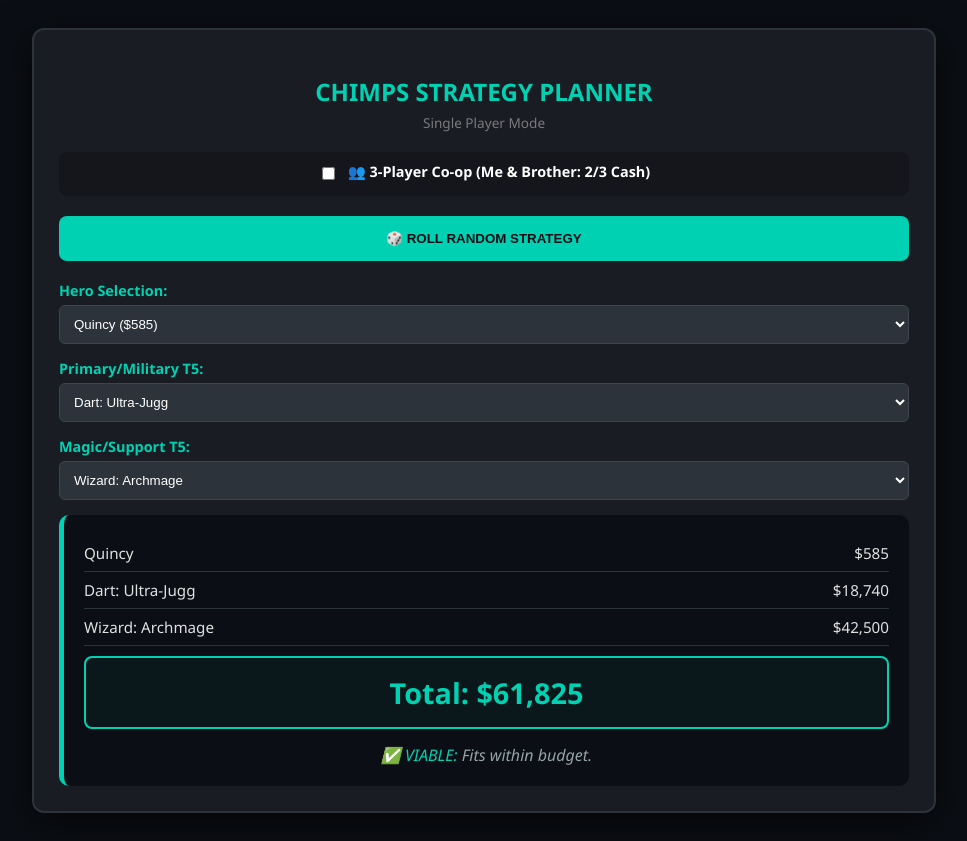
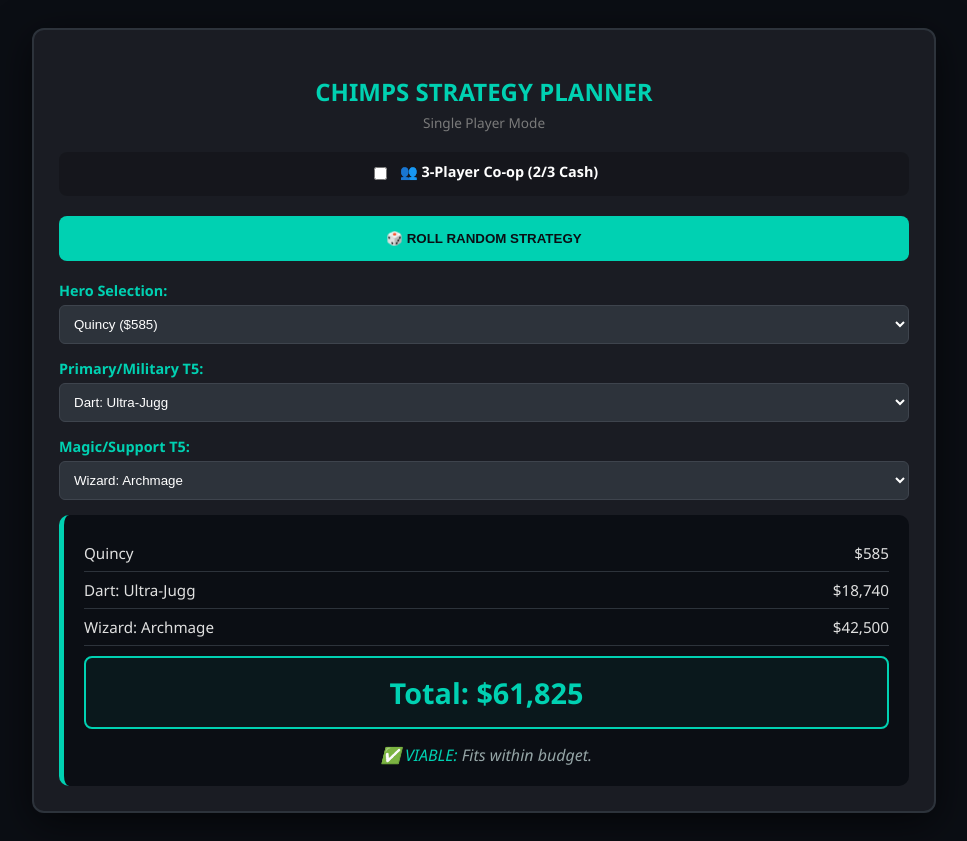
Before and after one commit to brettfilko19-sketch/BTD6Randomizer_v2, a plain HTML site: page index.html in a window 1280 px wide. Shown: the whole page, without its empty margins (156-1123 px from the left). Drawn offline with Linux system fonts and the light colour scheme.

Commit message:
Update index.html

```diff
--- a/index.html
+++ b/index.html
@@ -57,7 +57,7 @@
 
     <div class="coop-toggle-container">
         <input type="checkbox" id="coopToggle" onchange="toggleCoop()">
-        <label for="coopToggle">👥 3-Player Co-op (Me & Brother: 2/3 Cash)</label>
+        <label for="coopToggle">👥 3-Player Co-op (2/3 Cash)</label>
     </div>
 
     <button class="btn-random" onclick="rollRandom()">🎲 ROLL RANDOM STRATEGY</button>
```
